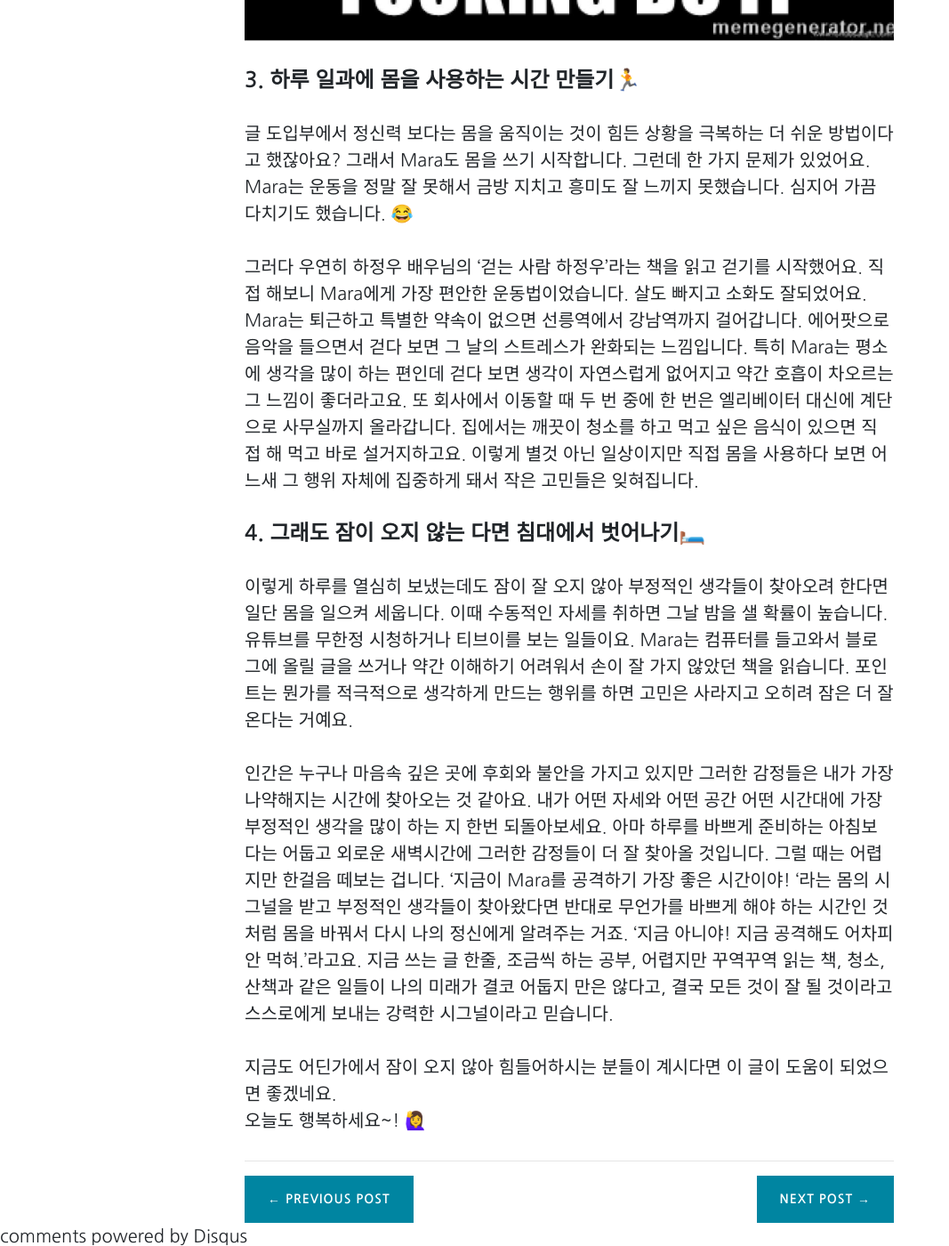
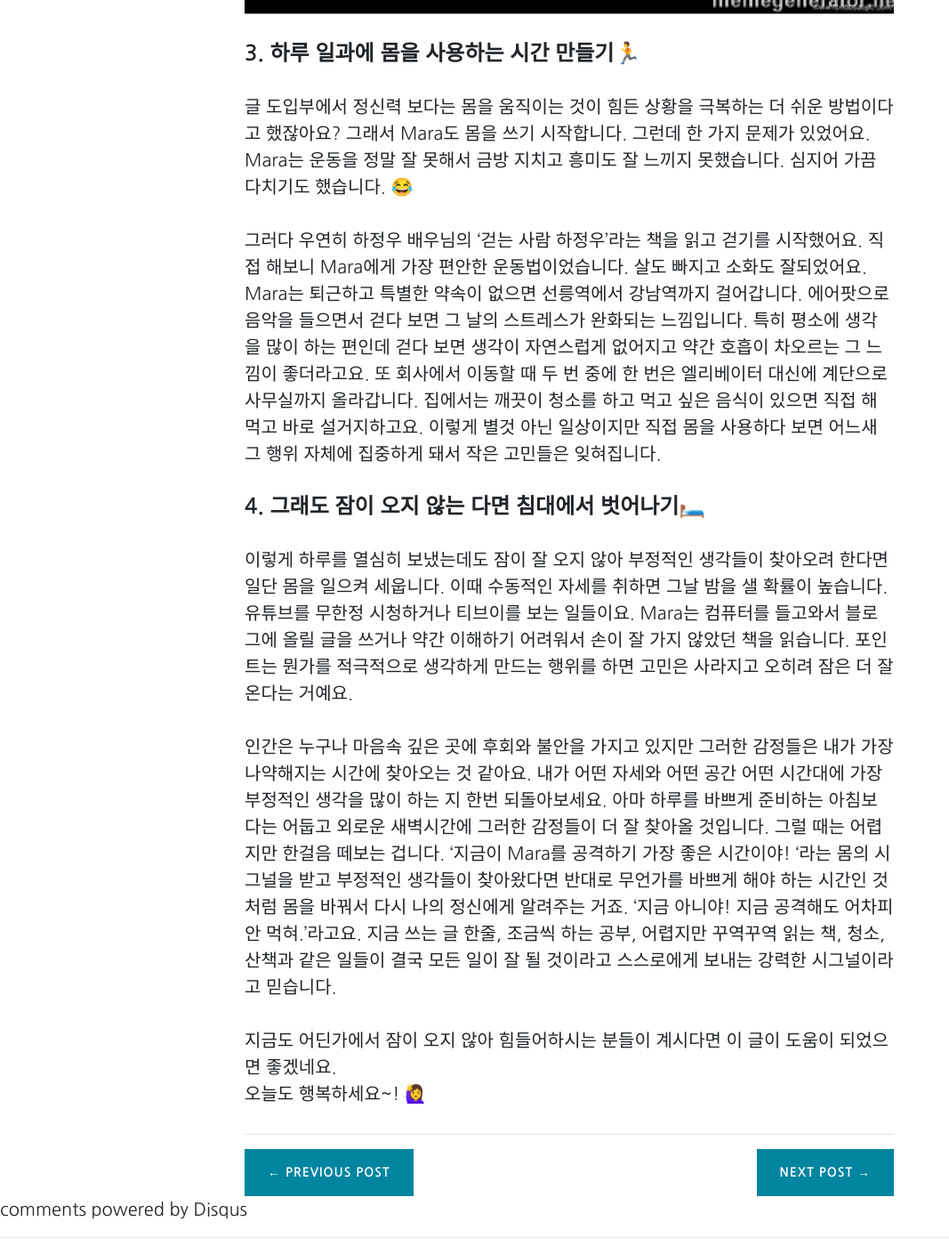
Before and after one commit to Marapro88/mara, a Jekyll site: the page built from _posts/Essay/2020-06-20-essay-how-to-get-over-insomnia.md, in a window 1280 px wide and 1400 px high, scrolled down 3524 px. Shown: the whole window at 89% size, without its empty margins (0-1067 px from the left). Built offline with Jekyll 4.4.1, drawn with Linux system fonts in a browser that asks for light colours; comment, search, counter and statistics services are not loaded; some of the changed text lies outside the part shown.

Commit message:
1022 탈고

```diff
--- a/_posts/Essay/2020-06-20-essay-how-to-get-over-insomnia.md
+++ b/_posts/Essay/2020-06-20-essay-how-to-get-over-insomnia.md
@@ -37,7 +37,7 @@
 
 반대로 뭔가 일상이 무료하고 발전이 없는 것 같은 느낌을 받고 있다면 이러한 감정들이 시도 때도 없이 나를 찾아올 겁니다. 그럴 때는 새롭지만 만만한 일들을 시작해보세요. Mara는 일주일에 한번씩 일요일 아침에 글쓰기 모임을 반년 넘게 하고 있습니다. 일주일에 한 번이라 부담도 없고 일요일 아침에 일어나는 것이 귀찮기는 하지만 막상 글을 쓰다 보면 주제를 고르고 내용을 구성하고 글을 가다듬는 사이에 잡생각들이 사라지게 되더라고요. 글을 다 쓰고 집에 돌아갈 때는 '그래 아침에 일어나서 글을 쓰러 나오길 잘했어' 같은 작은 성취감도 느끼게 됩니다. 이 시간이 일주일간 겪었던 여러 가지 좌절과 힘듦 에서 Mara를 다시 원점으로 돌려놓는 구원의 시간인 것 같아요.
 
-여기서 중요한 것은 시작입니다. 나이키의 just do it 있죠? 그냥 해야 합니다. 이게 될까 안될까를 생각하지 않고요. 그리고 만만한 것들이어야 합니다. 유튜브 100만 구독자, 블로그에 하루 한 개 글 올리기와 같이 거창한 목표는 오래 지속하기 어려울 뿐만 아니라 목표 자체의 난이도가 높기 때문에 성취감을 맛보기 어려울 수 있어요. 난이도가 낮고 오래 지속할 수 있는 것들을 계속 시도하다 보면 자신감이 붙습니다. 어느새 습관은 실력이 되어서 근거 있는 자신감이 생기기도 합니다. 대단한 성취를 이룬 사람 중에 어느 날 갑자기란 없습니다. 오랜 시간을 조금씩 꾸준히 견디다 보면 그것들이 복리처럼 불어나서 큰 성공으로 돌아오는 거라고 믿어요.
+여기서 중요한 것은 시작입니다. 나이키의 just do it 있죠? 그냥 해야 합니다. 이게 될까 안될까를 생각하지 않고요. 그리고 만만한 것들이어야 합니다. 유튜브 100만 구독자, 블로그에 하루 한 개 글 올리기와 같이 거창한 목표는 오래 지속하기 어려울 뿐만 아니라 목표 자체의 난이도가 높기 때문에 성취감을 맛보기 어려울 수 있어요. 난이도가 낮고 오래 지속할 수 있는 것들을 계속 시도하다 보면 자신감이 붙습니다. 어느새 습관은 실력이 됩니다. 대단한 성취를 이룬 사람 중에 어느 날 갑자기란 없습니다. 오랜 시간을 조금씩 꾸준히 견디다 보면 그것들이 복리처럼 불어나서 큰 성공으로 돌아오는 거라고 믿어요.
 
 ![이미지2](/img/essay/01/just.jpg)
 
@@ -46,13 +46,13 @@
 
 글 도입부에서 정신력 보다는 몸을 움직이는 것이 힘든 상황을 극복하는 더 쉬운 방법이다고 했잖아요? 그래서 Mara도 몸을 쓰기 시작합니다. 그런데 한 가지 문제가 있었어요. Mara는 운동을 정말 잘 못해서 금방 지치고 흥미도 잘 느끼지 못했습니다. 심지어 가끔 다치기도 했습니다. 😂
 
-그러다 우연히 하정우 배우님의 '걷는 사람 하정우'라는 책을 읽고 걷기를 시작했어요. 직접 해보니 Mara에게 가장 편안한 운동법이었습니다. 살도 빠지고 소화도 잘되었어요. Mara는 퇴근하고 특별한 약속이 없으면 선릉역에서 강남역까지 걸어갑니다. 에어팟으로 음악을 들으면서 걷다 보면 그 날의 스트레스가 완화되는 느낌입니다. 특히 Mara는 평소에 생각을 많이 하는 편인데 걷다 보면 생각이 자연스럽게 없어지고 약간 호흡이 차오르는 그 느낌이 좋더라고요. 또 회사에서 이동할 때 두 번 중에 한 번은 엘리베이터 대신에 계단으로 사무실까지 올라갑니다. 집에서는 깨끗이 청소를 하고 먹고 싶은 음식이 있으면 직접 해 먹고 바로 설거지하고요. 이렇게 별것 아닌 일상이지만 직접 몸을 사용하다 보면 어느새 그 행위 자체에 집중하게 돼서 작은 고민들은 잊혀집니다.
+그러다 우연히 하정우 배우님의 '걷는 사람 하정우'라는 책을 읽고 걷기를 시작했어요. 직접 해보니 Mara에게 가장 편안한 운동법이었습니다. 살도 빠지고 소화도 잘되었어요. Mara는 퇴근하고 특별한 약속이 없으면 선릉역에서 강남역까지 걸어갑니다. 에어팟으로 음악을 들으면서 걷다 보면 그 날의 스트레스가 완화되는 느낌입니다. 특히  평소에 생각을 많이 하는 편인데 걷다 보면 생각이 자연스럽게 없어지고 약간 호흡이 차오르는 그 느낌이 좋더라고요. 또 회사에서 이동할 때 두 번 중에 한 번은 엘리베이터 대신에 계단으로 사무실까지 올라갑니다. 집에서는 깨끗이 청소를 하고 먹고 싶은 음식이 있으면 직접 해 먹고 바로 설거지하고요. 이렇게 별것 아닌 일상이지만 직접 몸을 사용하다 보면 어느새 그 행위 자체에 집중하게 돼서 작은 고민들은 잊혀집니다.
 
 #### 4. 그래도 잠이 오지 않는 다면 침대에서 벗어나기🛏️
 
 이렇게 하루를 열심히 보냈는데도 잠이 잘 오지 않아 부정적인 생각들이 찾아오려 한다면 일단 몸을 일으켜 세웁니다. 이때 수동적인 자세를 취하면 그날 밤을 샐 확률이 높습니다. 유튜브를 무한정 시청하거나 티브이를 보는 일들이요. Mara는 컴퓨터를 들고와서 블로그에 올릴 글을 쓰거나 약간 이해하기 어려워서 손이 잘 가지 않았던 책을 읽습니다. 포인트는 뭔가를 적극적으로 생각하게 만드는 행위를 하면 고민은 사라지고 오히려 잠은 더 잘 온다는 거예요.
 
-인간은 누구나 마음속 깊은 곳에 후회와 불안을 가지고 있지만 그러한 감정들은 내가 가장 나약해지는 시간에 찾아오는 것 같아요. 내가 어떤 자세와 어떤 공간 어떤 시간대에 가장 부정적인 생각을 많이 하는 지 한번 되돌아보세요. 아마 하루를 바쁘게 준비하는 아침보다는 어둡고 외로운 새벽시간에 그러한 감정들이 더 잘 찾아올 것입니다. 그럴 때는 어렵지만 한걸음 떼보는 겁니다. '지금이 Mara를 공격하기 가장 좋은 시간이야! '라는 몸의 시그널을 받고 부정적인 생각들이 찾아왔다면 반대로 무언가를 바쁘게 해야 하는 시간인 것처럼 몸을 바꿔서 다시 나의 정신에게 알려주는 거죠. '지금 아니야! 지금 공격해도 어차피 안 먹혀.'라고요. 지금 쓰는 글 한줄, 조금씩 하는 공부, 어렵지만 꾸역꾸역 읽는 책, 청소, 산책과 같은 일들이 나의 미래가 결코 어둡지 만은 않다고, 결국 모든 것이 잘 될 것이라고 스스로에게 보내는 강력한 시그널이라고 믿습니다.
+인간은 누구나 마음속 깊은 곳에 후회와 불안을 가지고 있지만 그러한 감정들은 내가 가장 나약해지는 시간에 찾아오는 것 같아요. 내가 어떤 자세와 어떤 공간 어떤 시간대에 가장 부정적인 생각을 많이 하는 지 한번 되돌아보세요. 아마 하루를 바쁘게 준비하는 아침보다는 어둡고 외로운 새벽시간에 그러한 감정들이 더 잘 찾아올 것입니다. 그럴 때는 어렵지만 한걸음 떼보는 겁니다. '지금이 Mara를 공격하기 가장 좋은 시간이야! '라는 몸의 시그널을 받고 부정적인 생각들이 찾아왔다면 반대로 무언가를 바쁘게 해야 하는 시간인 것처럼 몸을 바꿔서 다시 나의 정신에게 알려주는 거죠. '지금 아니야! 지금 공격해도 어차피 안 먹혀.'라고요. 지금 쓰는 글 한줄, 조금씩 하는 공부, 어렵지만 꾸역꾸역 읽는 책, 청소, 산책과 같은 일들이 결국 모든 일이 잘 될 것이라고 스스로에게 보내는 강력한 시그널이라고 믿습니다.
 
 지금도 어딘가에서 잠이 오지 않아 힘들어하시는 분들이 계시다면 이 글이 도움이 되었으면 좋겠네요.<br>
 오늘도 행복하세요~! 🙋‍♀️
```
Also changed, not shown: other parts of _posts/Essay/2020-06-20-essay-how-to-get-over-insomnia.md (+1 -1 lines), _posts/Essay/2020-07-01-essay-serendipity.md (+2 -2 lines).
